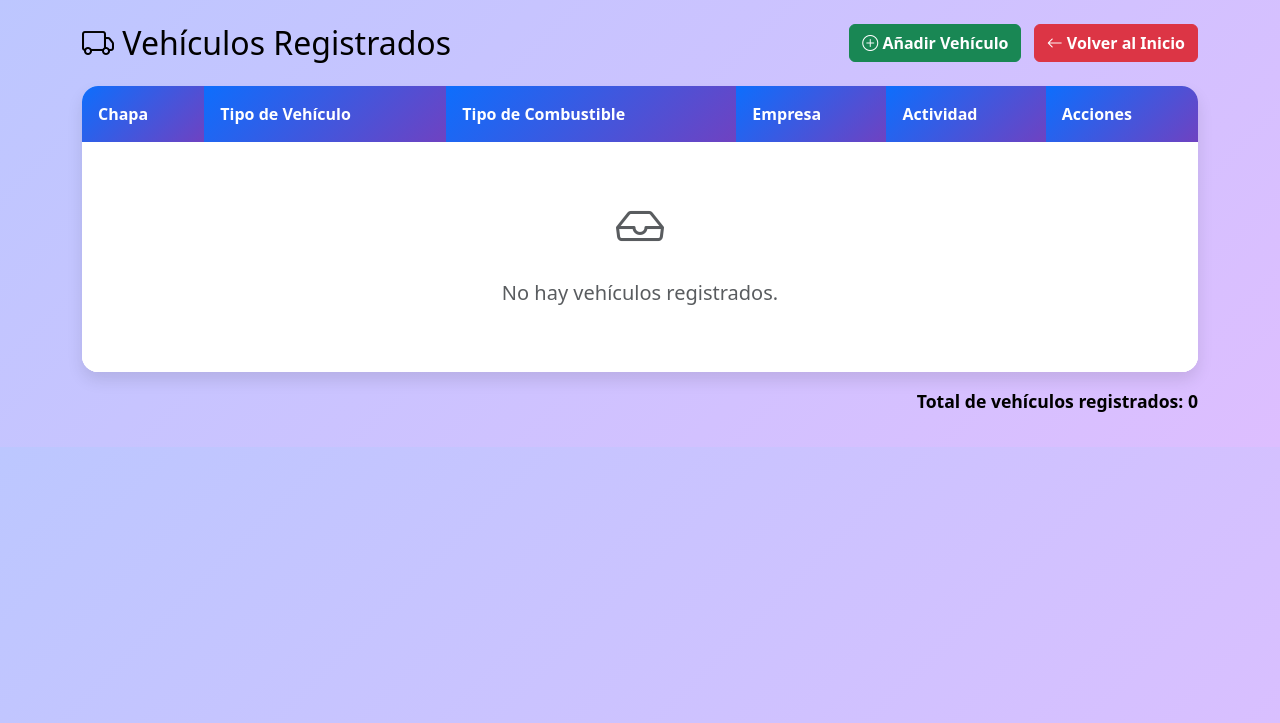
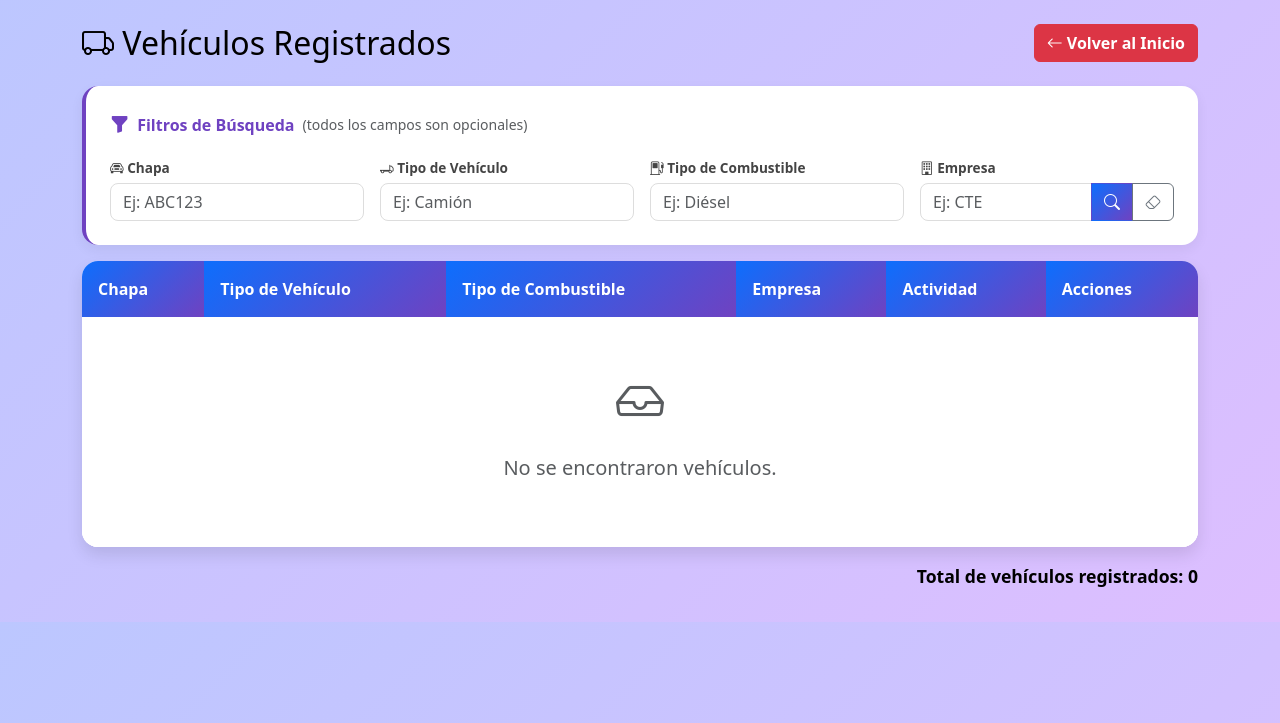
Before and after one commit to josecarlospr2002/gestor-de-combustible-cte, a Django app: page /transporte/ in a window 1280 px wide. Shown: the part 50-773 px from the top of the page. Run offline with Django 5.2, Linux system fonts and the light colour scheme; the visitor is signed in with stand-in values (Sample User, id 1); data that the repository does not hold is empty.

Commit message:
Añadidos filtros de búsqueda y restringir acciones por rol

```diff
--- a/combustible/views.py
+++ b/combustible/views.py
@@ -4,17 +4,29 @@ from django.contrib import messages
 from .models import Transporte
 from .forms import TransporteForm
 
-
 @login_required
 def dashboard(request):
     return render(request, 'combustible/dashboard.html')
 
-
 @login_required
 def lista_transporte(request):
     vehiculos = Transporte.objects.all()
+
+    chapa = request.GET.get('chapa', '')
+    tipo_vehiculo = request.GET.get('tipo_vehiculo', '')
+    tipo_combustible = request.GET.get('tipo_combustible', '')
+    empresa = request.GET.get('empresa', '')
+
+    if chapa:
+        vehiculos = vehiculos.filter(chapa__icontains=chapa)
+    if tipo_vehiculo:
+        vehiculos = vehiculos.filter(tipo_vehiculo__icontains=tipo_vehiculo)
+    if tipo_combustible:
+        vehiculos = vehiculos.filter(tipo_combustible__icontains=tipo_combustible)
+    if empresa:
+        vehiculos = vehiculos.filter(empresa__icontains=empresa)
+
     return render(request, 'combustible/lista_transporte.html', {'vehiculos': vehiculos})
-
 
 @login_required
 def crear_vehiculo(request):
@@ -30,7 +42,6 @@ def crear_vehiculo(request):
         form = TransporteForm()
 
     return render(request, 'combustible/crear_vehiculo.html', {'form': form})
-
 
 @login_required
 def editar_vehiculo(request, pk):
--- a/templates/combustible/lista_transporte.html
+++ b/templates/combustible/lista_transporte.html
@@ -35,6 +35,37 @@ body { background: linear-gradient(135deg, #bcc7ff, #ddbeff); }
     font-size: 1.1rem;
     margin-bottom: 2rem;
 }
+.filtros-card {
+    background: white;
+    border-radius: 1rem;
+    padding: 1.5rem;
+    margin-bottom: 1rem;
+    box-shadow: 0 0.3rem 0.8rem rgba(0, 0, 0, 0.06);
+    border-left: 4px solid #6f42c1;
+}
+.filtros-card label {
+    font-weight: 600;
+    font-size: 0.85rem;
+    color: #444;
+    margin-bottom: 0.3rem;
+}
+.filtros-card .form-control {
+    border-radius: 0.5rem;
+    border: 1px solid #ddd;
+    transition: all 0.2s;
+}
+.filtros-card .form-control:focus {
+    border-color: #6f42c1;
+    box-shadow: 0 0 0 0.2rem rgba(111, 66, 193, 0.15);
+}
+.solo-lectura {
+    background-color: #f5f5f5;
+    color: #999;
+    padding: 0.3rem 0.8rem;
+    border-radius: 2rem;
+    font-size: 0.8rem;
+    font-weight: 500;
+}
 </style>
 
 <div class="d-flex justify-content-between align-items-center mb-4">
@@ -42,13 +73,49 @@ body { background: linear-gradient(135deg, #bcc7ff, #ddbeff); }
         <i class="bi bi-truck"></i> Vehículos Registrados
     </h2>
     <div>
+        {% if user.departamento == 'admin' or user.departamento == 'transporte' %}
         <a href="{% url 'crear_vehiculo' %}" class="btn btn-success fw-bold me-2">
             <i class="bi bi-plus-circle"></i> Añadir Vehículo
         </a>
+        {% endif %}
         <a href="{% url 'dashboard' %}" class="btn btn-danger fw-bold">
             <i class="bi bi-arrow-left"></i> Volver al Inicio
         </a>
     </div>
+</div>
+
+<div class="filtros-card">
+    <div class="d-flex align-items-center mb-3">
+        <i class="bi bi-funnel-fill" style="color: #6f42c1; font-size: 1.2rem;"></i>
+        <span class="ms-2 fw-bold" style="color: #6f42c1;">Filtros de Búsqueda</span>
+        <small class="text-muted ms-2">(todos los campos son opcionales)</small>
+    </div>
+    <form method="get" class="row g-3 align-items-end">
+        <div class="col-md-3">
+            <label for="chapa"><i class="bi bi-car-front"></i> Chapa</label>
+            <input type="text" name="chapa" id="chapa" class="form-control" placeholder="Ej: ABC123" value="{{ request.GET.chapa }}">
+        </div>
+        <div class="col-md-3">
+            <label for="tipo_vehiculo"><i class="bi bi-truck-flatbed"></i> Tipo de Vehículo</label>
+            <input type="text" name="tipo_vehiculo" id="tipo_vehiculo" class="form-control" placeholder="Ej: Camión" value="{{ request.GET.tipo_vehiculo }}">
+        </div>
+        <div class="col-md-3">
+            <label for="tipo_combustible"><i class="bi bi-fuel-pump"></i> Tipo de Combustible</label>
+            <input type="text" name="tipo_combustible" id="tipo_combustible" class="form-control" placeholder="Ej: Diésel" value="{{ request.GET.tipo_combustible }}">
+        </div>
+        <div class="col-md-3">
+            <label for="empresa"><i class="bi bi-building"></i> Empresa</label>
+            <div class="input-group">
+                <input type="text" name="empresa" id="empresa" class="form-control" placeholder="Ej: CTE" value="{{ request.GET.empresa }}">
+                <button type="submit" class="btn text-white" style="background: linear-gradient(135deg, #0d6efd, #6f42c1);" title="Buscar">
+                    <i class="bi bi-search"></i>
+                </button>
+                <a href="{% url 'lista_transporte' %}" class="btn btn-outline-secondary" title="Limpiar filtros">
+                    <i class="bi bi-eraser"></i>
+                </a>
+            </div>
+        </div>
+    </form>
 </div>
 
 <div class="table-container">
@@ -73,19 +140,30 @@ body { background: linear-gradient(135deg, #bcc7ff, #ddbeff); }
                     <td>{{ vehiculo.empresa }}</td>
                     <td>{{ vehiculo.actividad }}</td>
                     <td>
+                        {% if user.departamento == 'admin' or user.departamento == 'transporte' %}
                         <a href="{% url 'editar_vehiculo' vehiculo.id %}" class="btn btn-primary btn-sm" title="Modificar Registro">
                             <i class="bi bi-pencil"></i>
                         </a>
                         <a href="#" class="btn btn-danger btn-sm" title="Eliminar Registro" onclick="confirmarEliminar('{% url 'eliminar_vehiculo' vehiculo.id %}'); return false;">
                             <i class="bi bi-trash"></i>
                         </a>
+                        {% else %}
+                        <span class="solo-lectura">
+                            <i class="bi bi-eye"></i> Solo lectura
+                        </span>
+                        {% endif %}
                     </td>
                 </tr>
                 {% empty %}
                 <tr>
                     <td colspan="6" class="text-center text-muted py-5">
                         <i class="bi bi-inbox" style="font-size: 3rem;"></i>
-                        <p class="mt-3 fs-5">No hay vehículos registrados.</p>
+                        <p class="mt-3 fs-5">No se encontraron vehículos.</p>
+                        {% if request.GET.chapa or request.GET.tipo_vehiculo or request.GET.tipo_combustible or request.GET.empresa %}
+                        <a href="{% url 'lista_transporte' %}" class="btn btn-outline-primary btn-sm mt-2">
+                            <i class="bi bi-eraser"></i> Limpiar filtros
+                        </a>
+                        {% endif %}
                     </td>
                 </tr>
                 {% endfor %}
```
